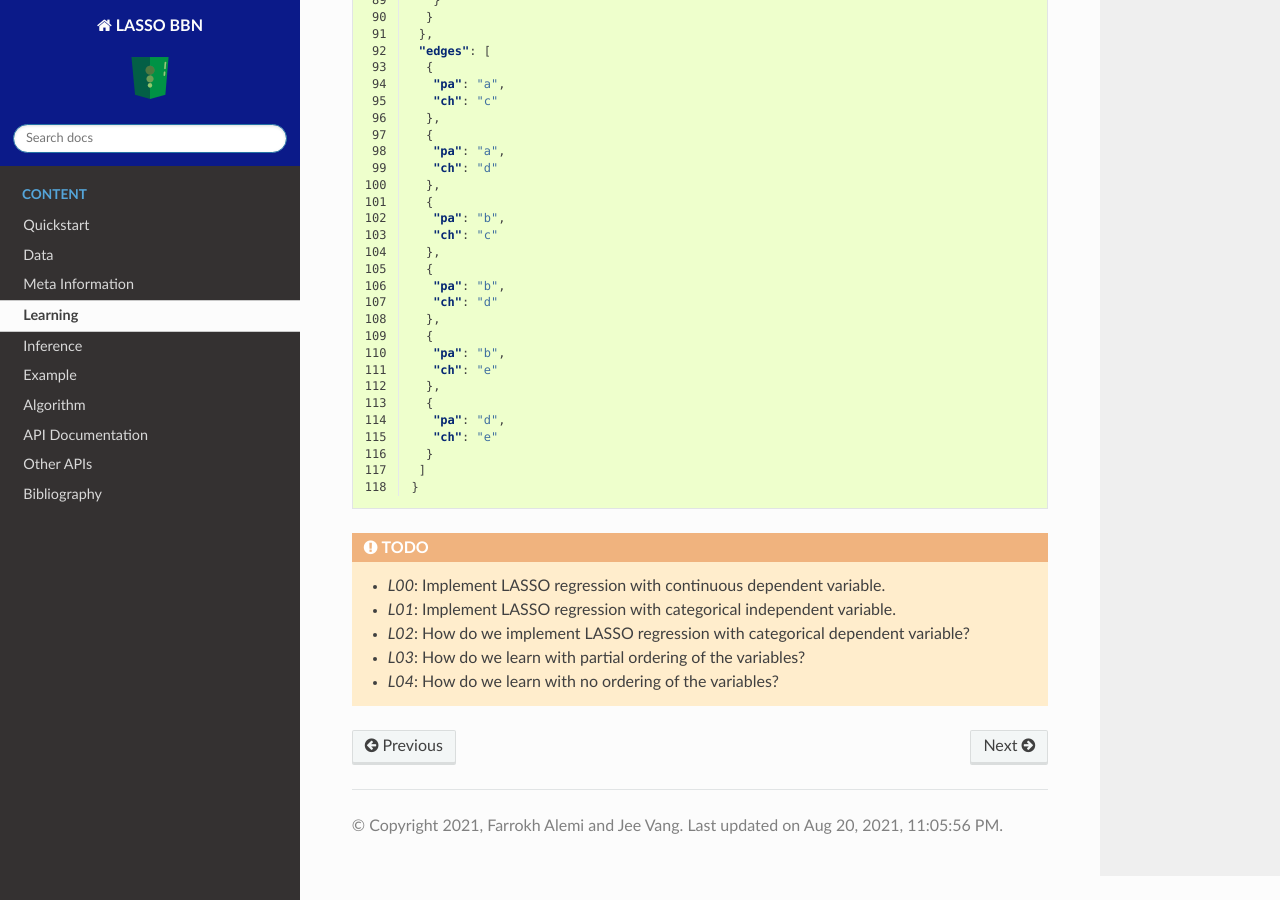
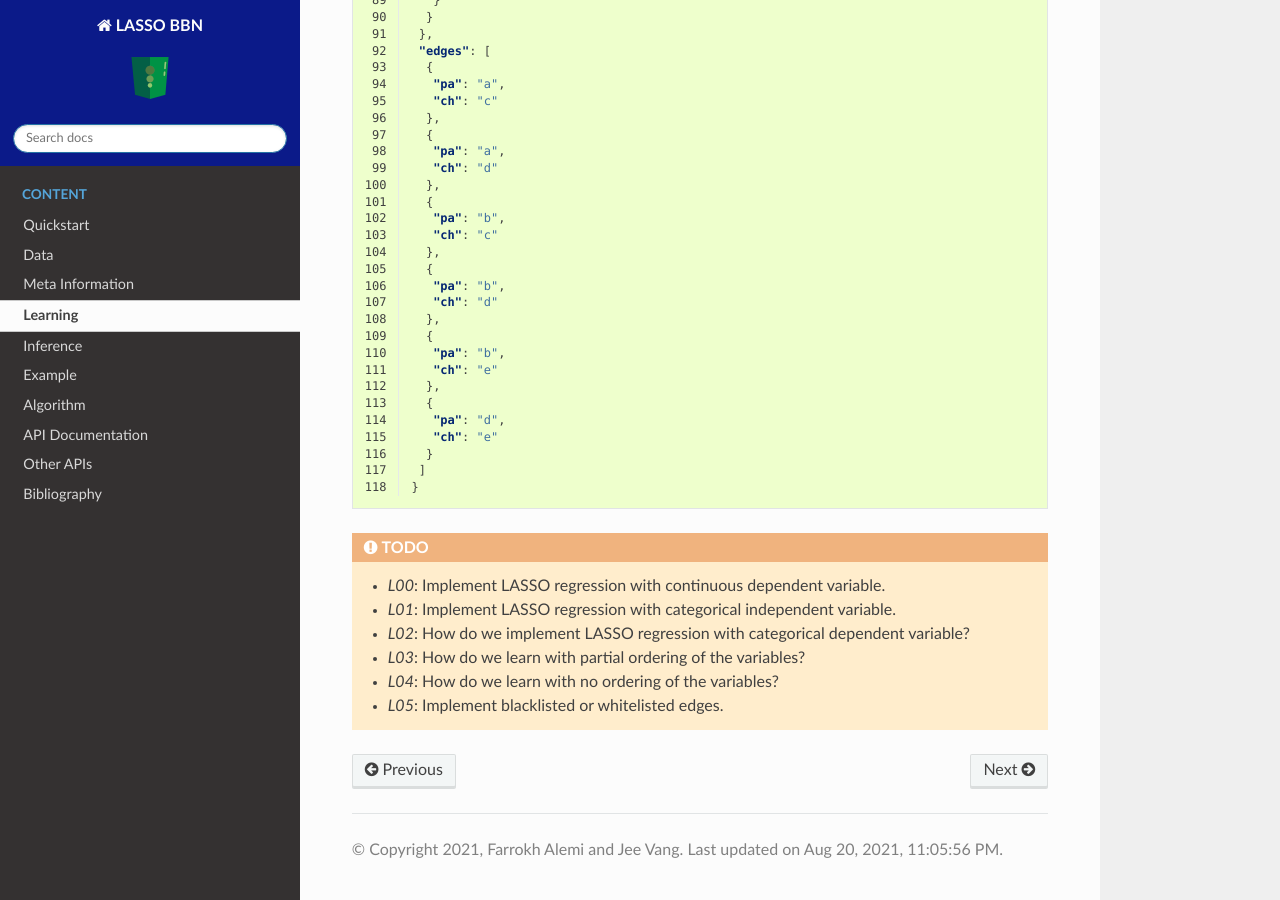
Before and after one commit to oneoffcoder/lasso-bbn, a Sphinx documentation site: the page built from docs/source/learning.rst, in a window 1280 px wide and 900 px high, scrolled down 2045 px. Built offline with Sphinx 7.4.7 and the Read the Docs theme 2.0.0, drawn with Linux system fonts in a browser that asks for light colours.

Commit message:
add TODO

```diff
--- a/docs/source/learning.rst
+++ b/docs/source/learning.rst
@@ -23,3 +23,4 @@ What is returned is a Python dictionary that stores the structure and parameters
    - *L02*: How do we implement LASSO regression with categorical dependent variable?
    - *L03*: How do we learn with partial ordering of the variables?
    - *L04*: How do we learn with no ordering of the variables?
+   - *L05*: Implement blacklisted or whitelisted edges.
```
